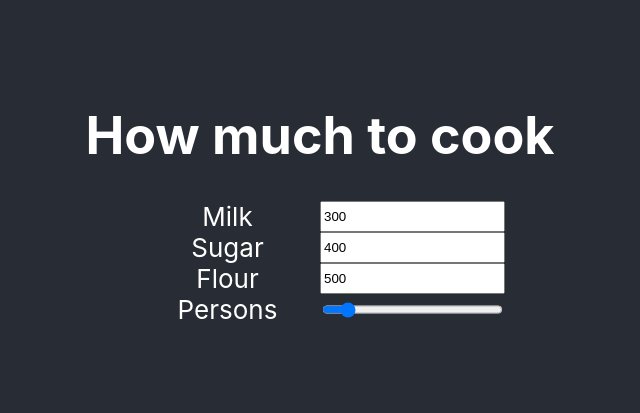
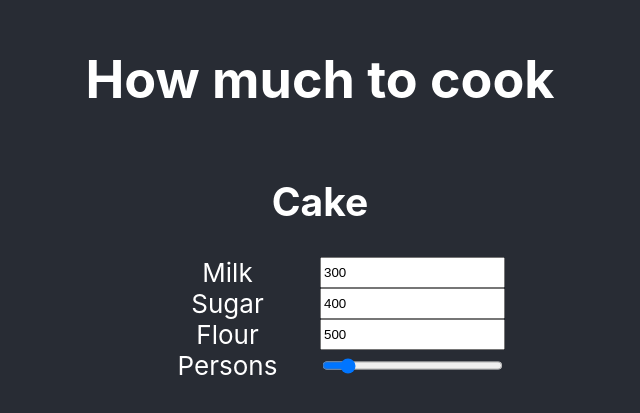
Before and after one commit to kateGalich/cookcalc, a React (Create React App) app: page / in a window 1280 px wide. Shown: the part 203-616 px from the top of the page, without its empty margins (320-960 px from the left). Built offline with nearby package versions, Linux system fonts and the light colour scheme.

Commit message:
add recipeName to a model

```diff
--- a/src/App.js
+++ b/src/App.js
@@ -2,7 +2,7 @@ import logo from './logo.svg';
 import './App.css';
 
 function App(props) {
-   let parts = props.parts.map(p => <>
+  let parts = props.parts.map(p => <>
     <label for='part1'>{p.name}</label>
     <input type="number" id="part1" value={p.amount}></input>
   </>);
@@ -11,7 +11,7 @@ function App(props) {
       <header className="App-header">
 
         <h1>How much to cook</h1>
-
+        <h2>{props.recipeName}</h2>
         <div class='container'>
           {parts}
           <label for='part4'>Persons</label>
--- a/src/index.js
+++ b/src/index.js
@@ -5,6 +5,7 @@ import App from './App';
 import reportWebVitals from './reportWebVitals';
 
 let appData = {
+  recipeName: 'Cake',
   parts: [
     { name: "Milk", amount: 300 },
     { name: "Sugar", amount: 400 },
@@ -19,6 +20,7 @@ const root = ReactDOM.createRoot(document.getElementById('root'));
 root.render(
   <React.StrictMode>
     <App
+      recipeName={appData.recipeName}
       parts={appData.parts}
       persons={appData.persons}
       minPersons={appData.minPersons}
```
